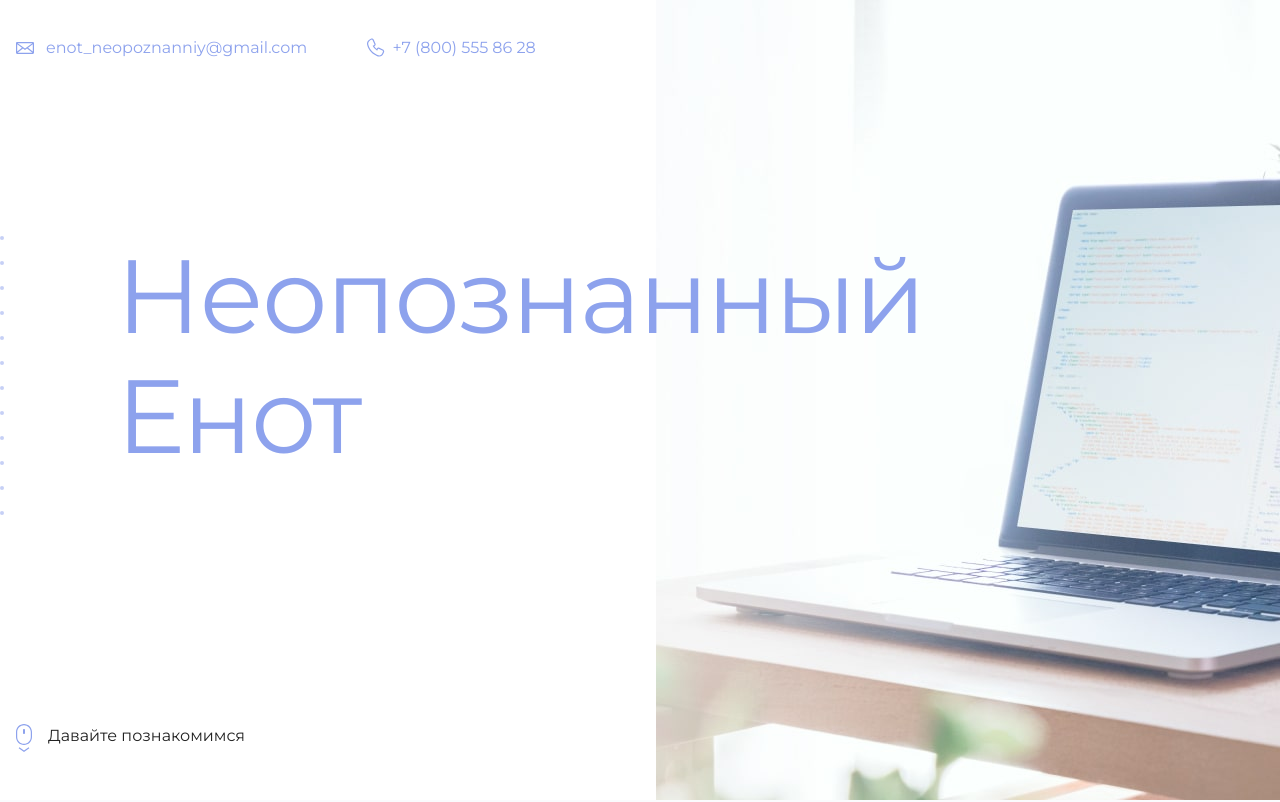
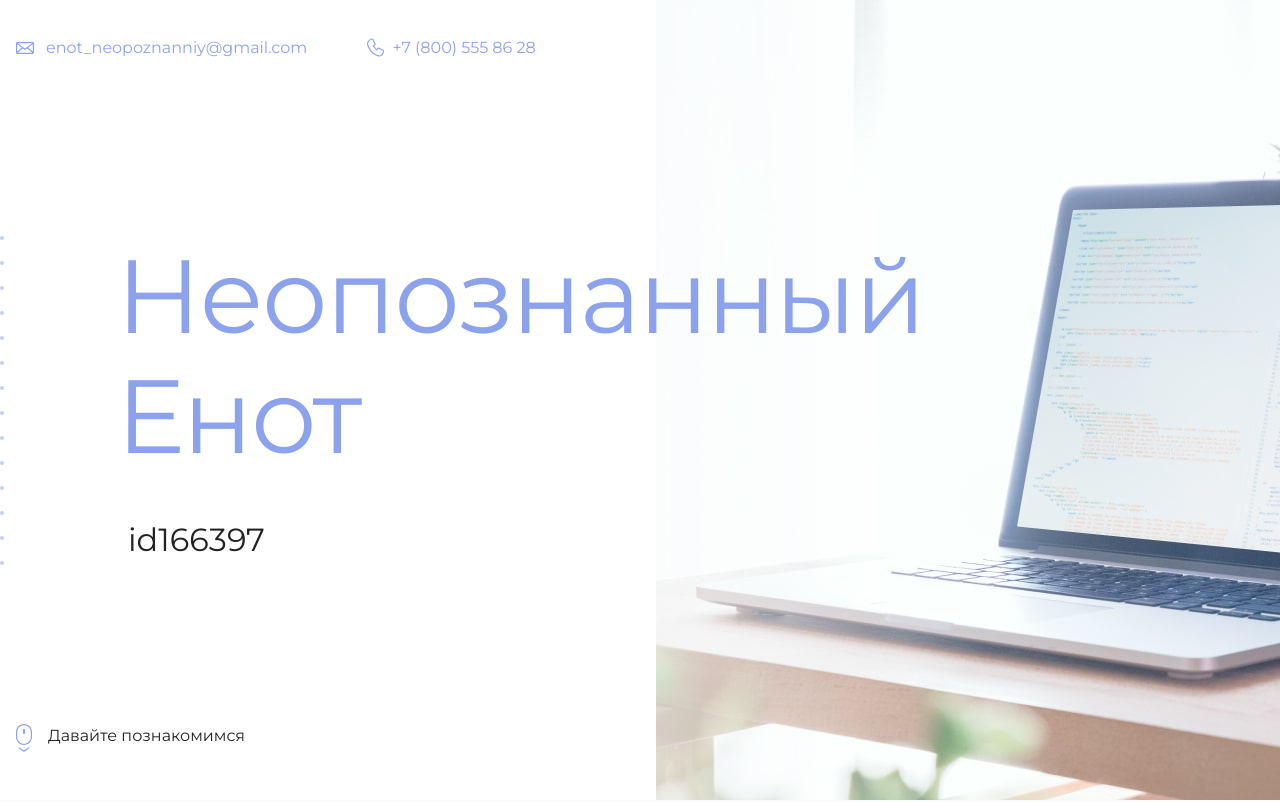
Before and after one commit to IntellectualSpecialist/my-site, a plain HTML site: page index.html in a window 1280 px wide. Shown: the top 802 px of the page. Drawn offline with Linux system fonts and the light colour scheme.

Commit message:
Добавляет id

```diff
--- a/index.html
+++ b/index.html
@@ -19,7 +19,7 @@
       <section class="hero-image">
         <div class="container">
           <h1 class="heading">Неопознанный Енот</h1>
-          <p><!-- Тут ваш id на сайте Академии --></p>
+          <p>id166397</p>
         </div>
       </section>
 
```
